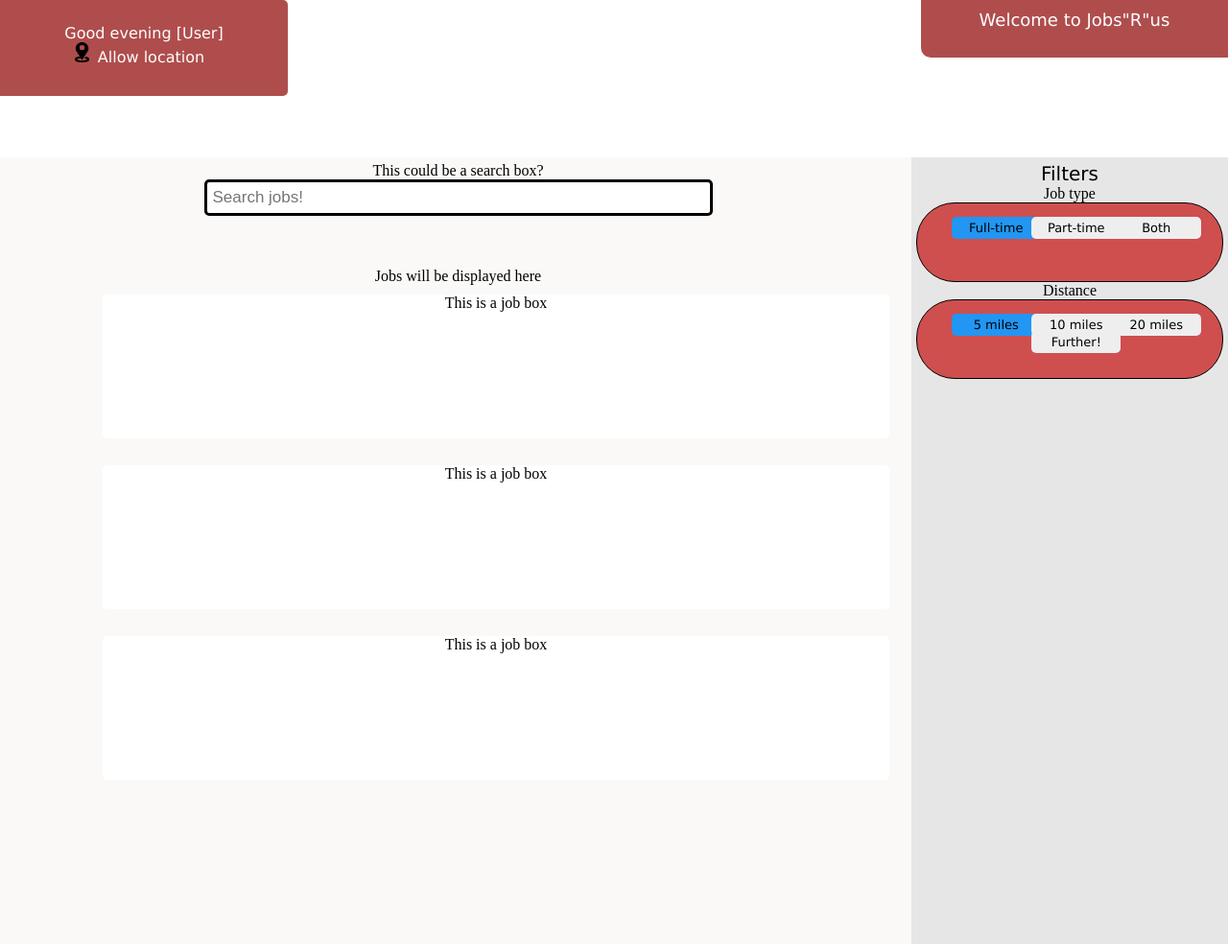
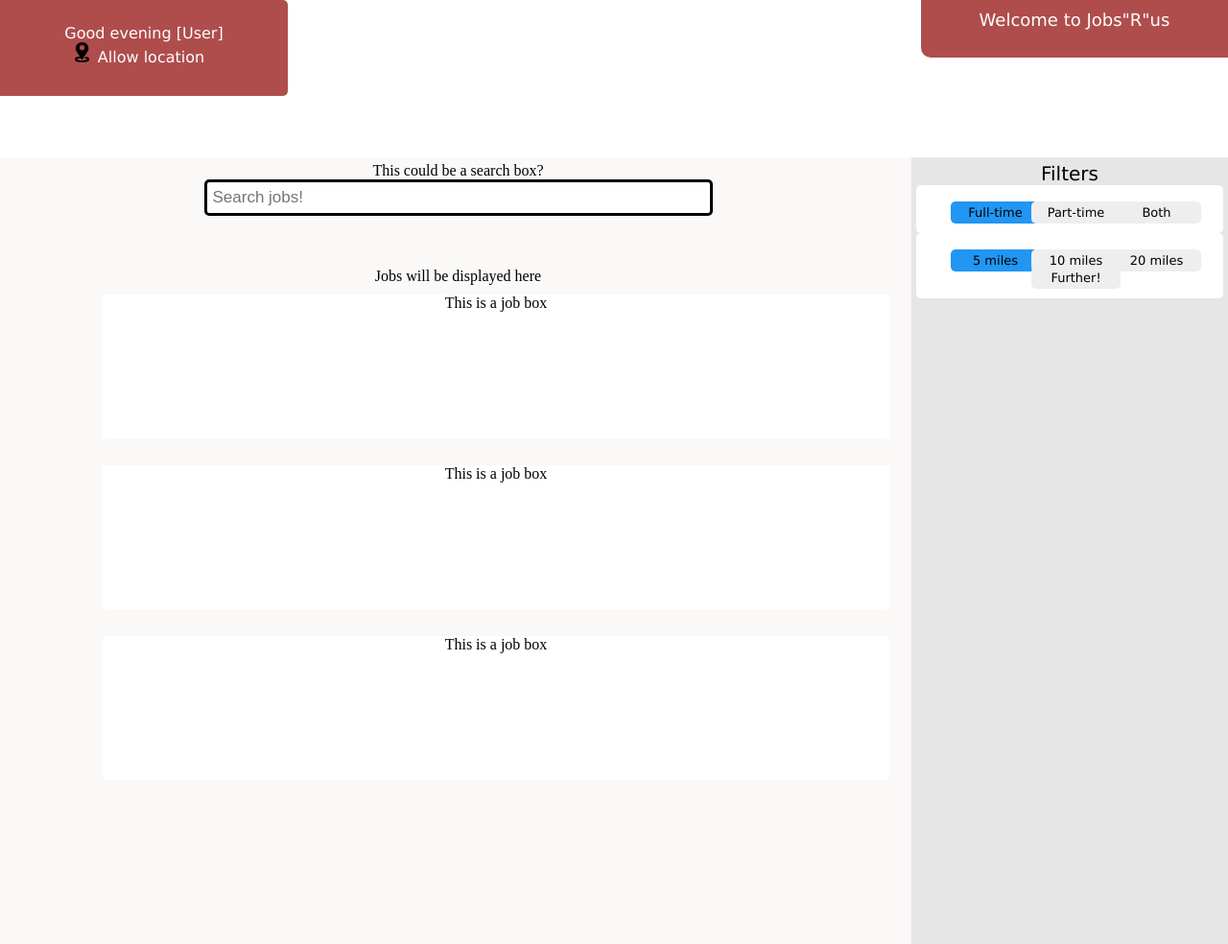
Before and after one commit to Owen-SS/Software-Engineering-Assignment, a Flask app: page / in a window 1280 px wide. Shown: the whole page at 96% size. Run offline with Flask 2, Linux system fonts and the light colour scheme.

Commit message:
Changes to buttons

```diff
--- a/static/css/style.css
+++ b/static/css/style.css
@@ -146,7 +146,7 @@ body {
 
 /* Hide the browser's default radio button */
 .container input {
-    position: absolute;
+    float:left;
     opacity: 0;
     cursor: pointer;
 }
@@ -181,14 +181,16 @@ body {
     display: none;
 }
 
-#filterHourB{
-    background-color: rgba(198, 16, 16, 0.7);
+#filterOption{
+    width: 100%;
+    background-color: white;
     position: relative;
-    height:10%;
-    border-radius: 40px ;
-    border: 1px solid;
+    padding-top: 5%;
+    padding-bottom: 5%;
+    border-radius: 5px ;
 
     /*
+    border: 1px solid;
     border: 2px solid;
     border-color: white;
     color: white;
--- a/templates/index.html
+++ b/templates/index.html
@@ -21,8 +21,7 @@
 
     <div id="filters">
         <p class="title"> Filters </p>
-        <p>Job type</p>
-        <div id="filterHourB">
+        <div id="filterOption">
 
             <label class="container">
                 <input type="radio" checked="checked" name="jobType">
@@ -38,8 +37,7 @@
             </label>
 
         </div>
-        <p>Distance</p>
-        <div id="filterHourB">
+        <div id="filterOption">
 
             <label class="container">
                 <input type="radio" checked="checked" name="jobDistance">
```
